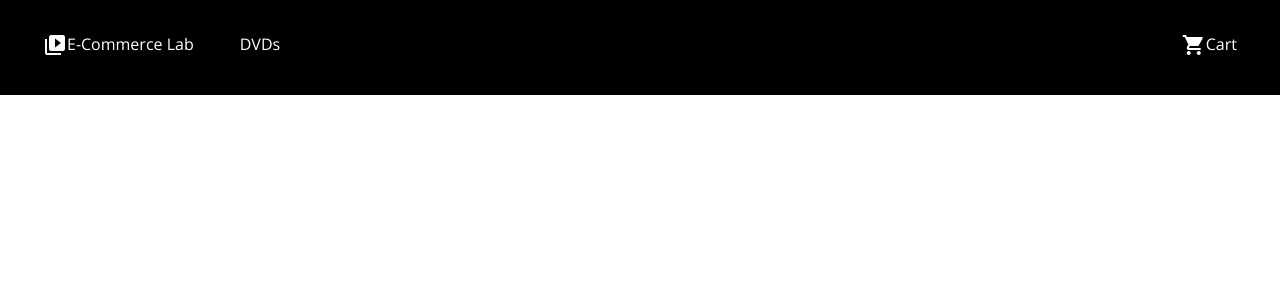
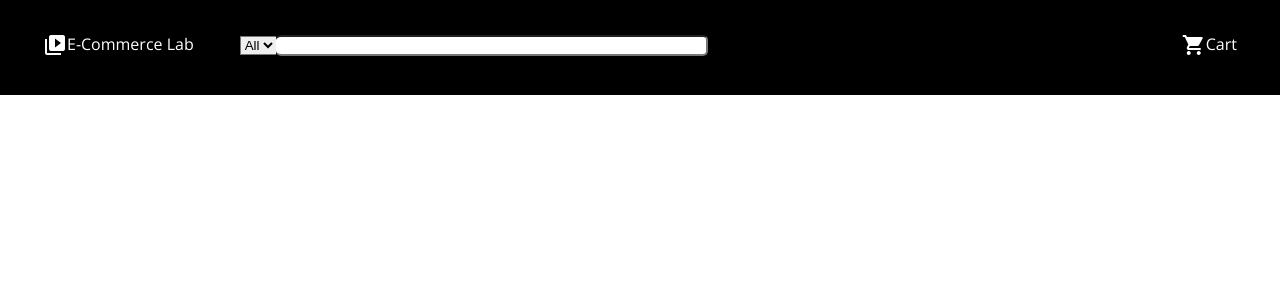
Before and after one commit to reireynoso/block-flix-lab, a React (Create React App) app: page / in a window 1280 px wide. Shown: the top 300 px of the page. Built offline with nearby package versions, Linux system fonts and the light colour scheme.

Commit message:
select and input fields with css

```diff
--- a/src/App.css
+++ b/src/App.css
@@ -28,10 +28,26 @@ body{
   height: 20px;
 }
 
-.left-menu > div:hover, .right-menu > div:hover {
+.right-menu > div:hover {
   border: 3px solid white;
   transition: 0.2s ease-in;
   cursor: pointer;
+}
+
+select {
+  border-right: none;
+  padding: none;
+  border-radius: 0;
+}
+
+input[type=text] {
+  border-radius: 5px;
+  width: 32em;
+  border-left: none;
+}
+
+.filter {
+  display: flex;
 }
 
 
--- /dev/null
+++ b/src/components/FilterAndSortComponent.js
@@ -0,0 +1,14 @@
+import React, { Component } from 'react';
+import SortComponent from './SortComponent'
+import FilterComponent from './FilterComponent'
+
+export default class FilterAndSortComponent extends Component {
+  render() {
+    return (
+      <div className="filter">
+          <SortComponent/>
+          <FilterComponent/>
+      </div>
+    );
+  }
+}
--- /dev/null
+++ b/src/components/FilterComponent.js
@@ -0,0 +1,11 @@
+import React, { Component } from 'react';
+
+export default class FilterComponent extends Component {
+  render() {
+    return (
+      <div>
+          <input type="text" />
+      </div>
+    );
+  }
+}
--- a/src/components/Header.js
+++ b/src/components/Header.js
@@ -1,4 +1,5 @@
 import React from 'react'
+import FilterAndSortComponent from './FilterAndSortComponent'
 
 const Header = () => {
     return(
@@ -17,7 +18,7 @@ const Header = () => {
                 </div>
 
                 <div>
-                    DVDs
+                    <FilterAndSortComponent/>
                 </div>
             </div>
 
--- /dev/null
+++ b/src/components/SortComponent.js
@@ -0,0 +1,13 @@
+import React, { Component } from 'react';
+
+export default class SortComponent extends Component {
+  render() {
+    return (
+      <div>
+          <select>
+              <option value="all">All</option>
+          </select>
+      </div>
+    );
+  }
+}
```
